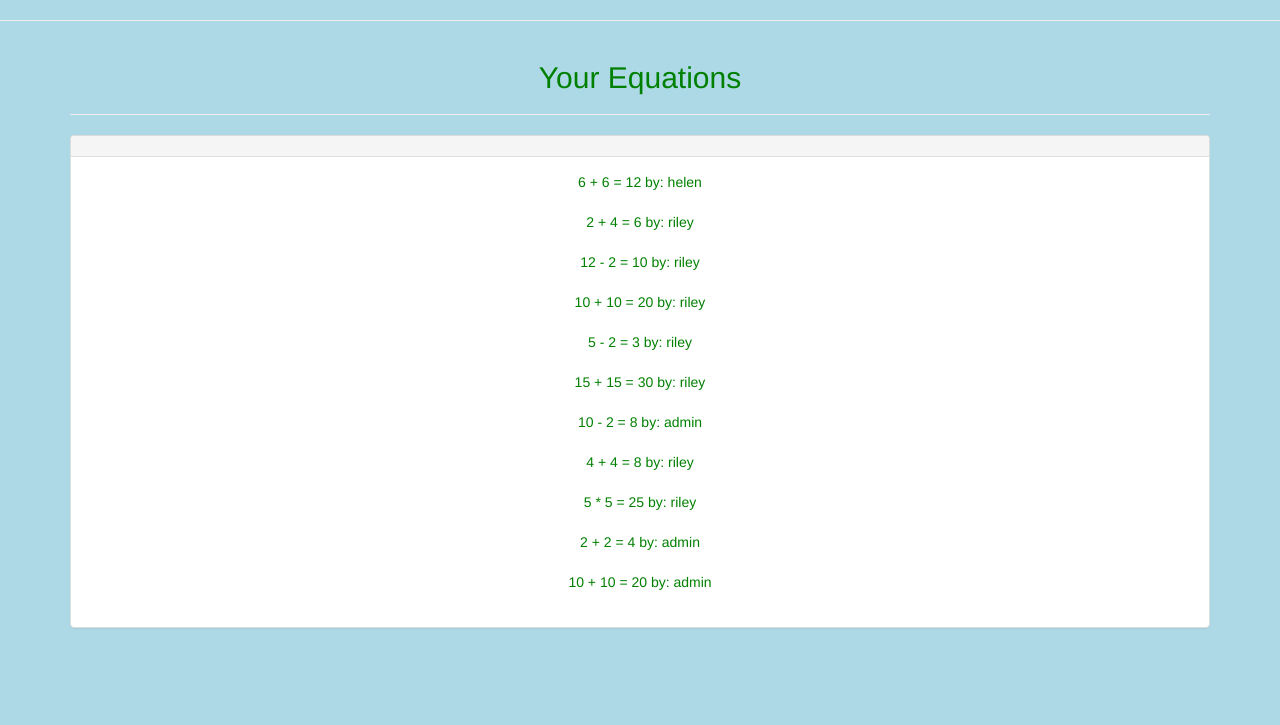
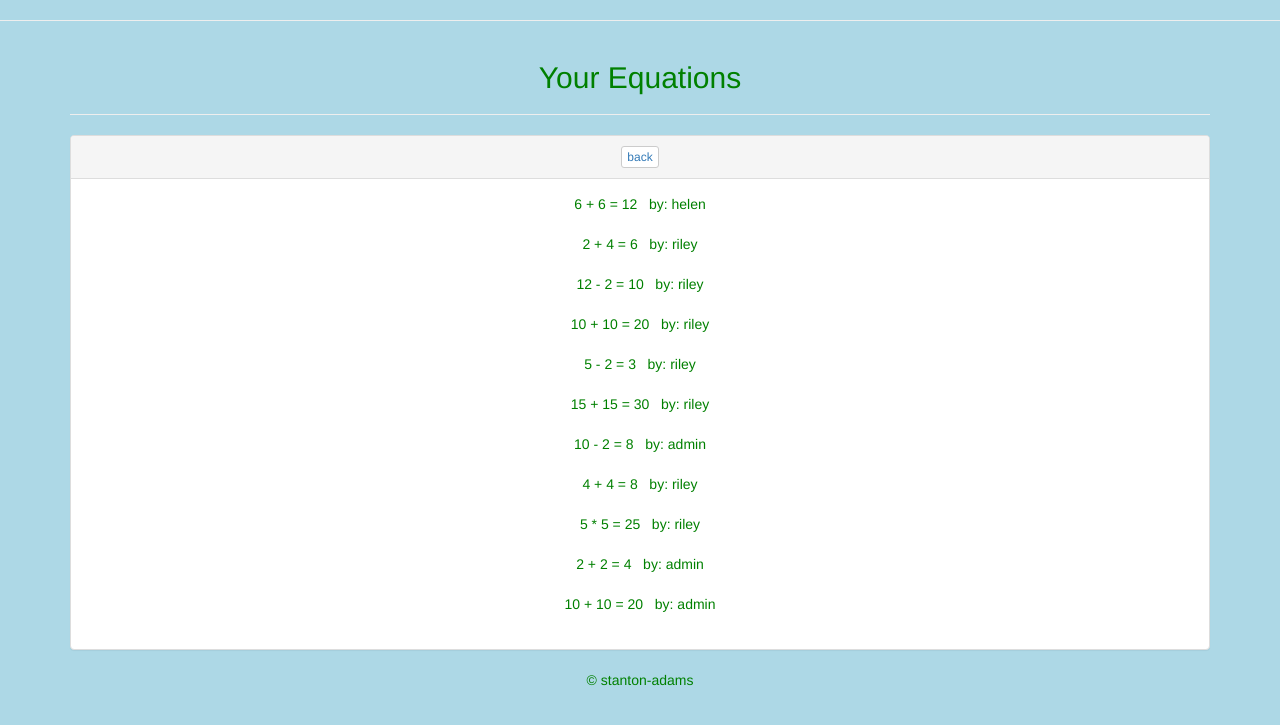
Before and after one commit to destanton/django_calculator, a Django app: a page that uses django_calculator/templates/base.html in a window 1280 px wide. Shown: the part 52-777 px from the top of the page. Run offline with Django 3.2, Linux system fonts and the light colour scheme; a user stored in the database is signed in; data comes from the database, SQL or seed files in the repository; both versions use the stored data as it was after the commit; some libraries are stand-ins or nearby versions.

Commit message:
working on buttons in profile page

```diff
--- a/django_calculator/templates/app/operation_form.html
+++ b/django_calculator/templates/app/operation_form.html
@@ -23,11 +23,11 @@
       {% for answer in operation %}
         {% if request.user == answer.created_by or request.user.profile.is_owner %}
 
-        {{answer.num_1}} {{answer.operator}} {{answer.num_2}} = {{answer.answer}}  by:{{answer.created_by}}<br>
+        {{answer.num_1}} {{answer.operator}} {{answer.num_2}} = {{answer.answer}} &nbsp;  by:{{answer.created_by}}<br>
         <br>
         {% endif %}
         {% endfor %}
-
+    </div>
     </div>
   </div>
 </div>
--- a/django_calculator/templates/base.html
+++ b/django_calculator/templates/base.html
@@ -35,4 +35,9 @@
     {% block content %}
     {% endblock %}
   </body>
+  <footer>
+  {% block footer %}
+  &copy; stanton-adams
+  {% endblock%}
+</footer>
 </html>
--- a/django_calculator/templates/profile_detail.html
+++ b/django_calculator/templates/profile_detail.html
@@ -5,11 +5,13 @@
     <h2>Your Equations</h2>
     <hr>
     <div class="panel panel-default">
-      <div class="panel-heading"></div>
+      <div class="panel-heading">
+        <button type="button" class="btn btn-default btn-xs"><a href="{% url 'operation_create_view' %}">back</a></button>
+      </div>
       <div class="panel-body">
   {% for answer in operation_detail %}
     {% if request.user == answer.created_by or request.user.profile.is_owner %}
-      {{ answer.get_answer }} by: {{answer.created_by}} <br>
+      {{ answer.get_answer }} &nbsp; by: {{answer.created_by}} <br>
       <br>
     {% endif %}
   {% endfor %}
```
Also changed, not shown: django_calculator/db.sqlite3.
